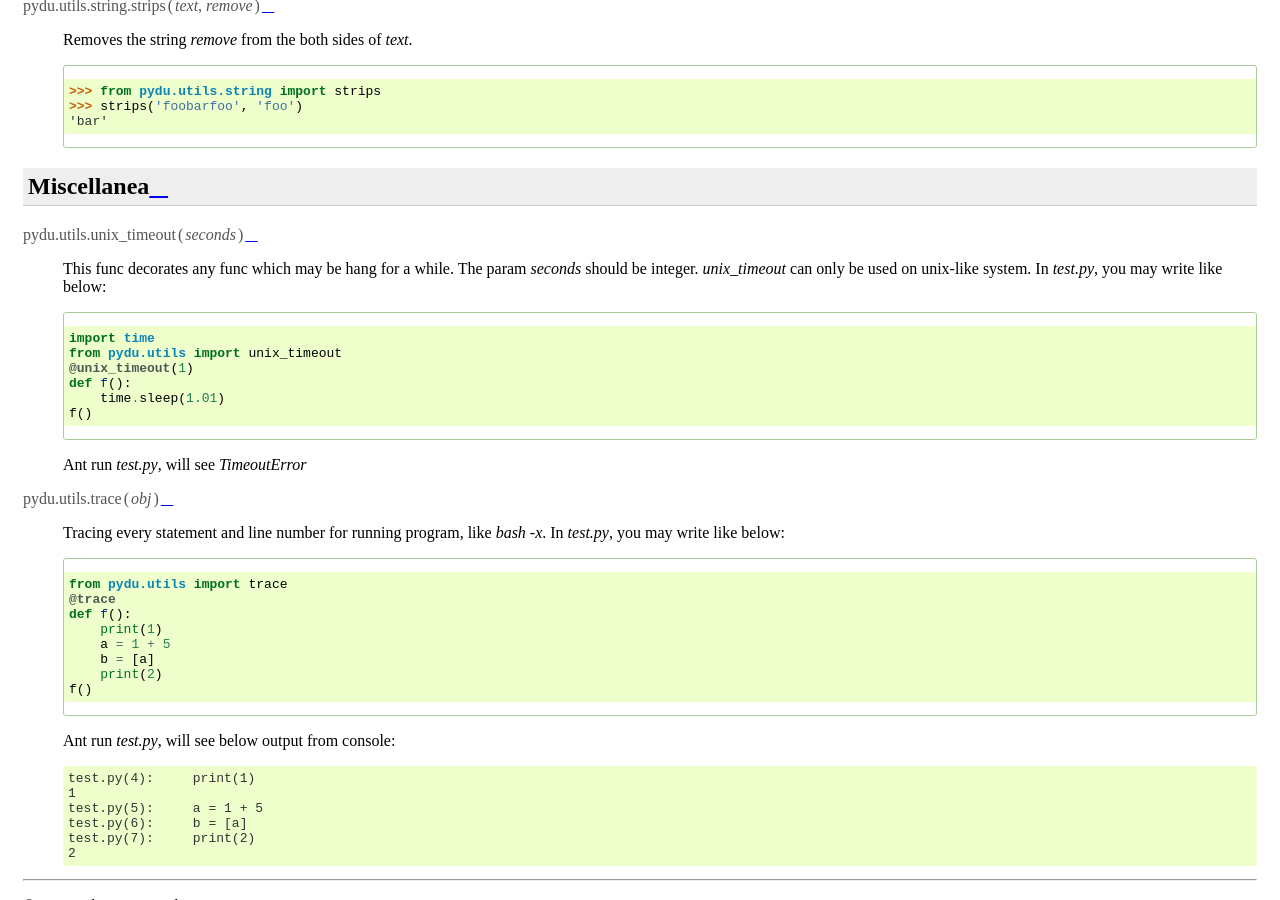
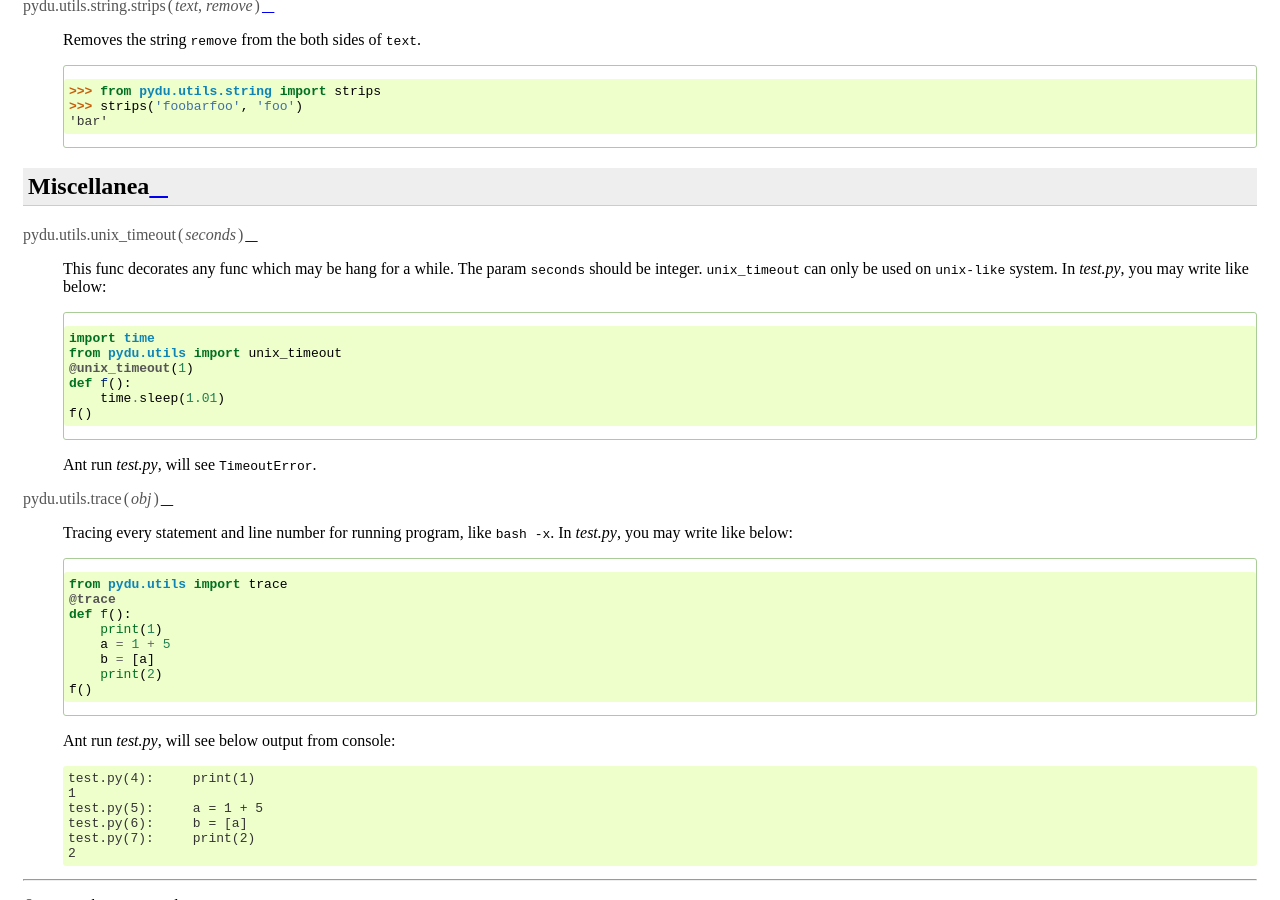
Before and after one commit to flaggo/pydu, a Sphinx documentation site: the page built from docs/index.rst, in a window 1280 px wide and 900 px high, scrolled down 3676 px. Built offline with Sphinx 7.4.7 and the Read the Docs theme 2.0.0, drawn with Linux system fonts in a browser that asks for light colours; comment, search, counter and statistics services are not loaded.

Commit message:
modify `sth` to ``sth``

```diff
--- a/docs/index.rst
+++ b/docs/index.rst
@@ -25,8 +25,8 @@
 
 .. class:: pydu.datastructures.dict.AttrDict(seq=None, **kwargs)
 
-  A AttrDict object is like a dictionary except `obj.foo` can be used
-  in addition to `obj['foo']`.
+  A AttrDict object is like a dictionary except ``obj.foo`` can be used
+  in addition to ``obj['foo']``.
 
     >>> from pydu.datastructures.dict import AttrDict
     >>> o = AttrDict(a=1)
@@ -110,7 +110,7 @@
 
 .. function:: pydu.utils.dict.attrify(obj)
 
-  Attrify obj into `AttriDict` or list or `AttriDict` if the obj is list.
+  Attrify obj into ``AttriDict`` or list or ``AttriDict`` if the obj is list.
 
     >>> from pydu.utils.dict import attrify
     >>> attrd = attrify({
@@ -158,7 +158,7 @@
 
 .. function:: pydu.utils.string.lstrips(text, remove)
 
-  Removes the string `remove` from the left of `text`.
+  Removes the string ``remove`` from the left of ``text``.
 
     >>> from pydu.utils.string import lstrips
     >>> lstrips('foobar', 'foo')
@@ -171,7 +171,7 @@
 
 .. function:: pydu.utils.string.rstrips(text, remove)
 
-  Removes the string `remove` from the right of `text`.
+  Removes the string ``remove`` from the right of ``text``.
 
     >>> from pydu.utils.string import rstrips
     >>> rstrips('foobar', 'bar')
@@ -180,7 +180,7 @@
 
 .. function:: pydu.utils.string.strips(text, remove)
 
-  Removes the string `remove` from the both sides of `text`.
+  Removes the string ``remove`` from the both sides of ``text``.
 
     >>> from pydu.utils.string import strips
     >>> strips('foobarfoo', 'foo')
@@ -192,8 +192,8 @@
 
 .. function:: pydu.utils.unix_timeout(seconds)
 
-  This func decorates any func which may be hang for a while. The param `seconds`
-  should be integer. `unix_timeout` can only be used on unix-like system.
+  This func decorates any func which may be hang for a while. The param ``seconds``
+  should be integer. ``unix_timeout`` can only be used on ``unix-like`` system.
   In `test.py`, you may write like below:
 
   .. code-block:: python
@@ -205,12 +205,12 @@
         time.sleep(1.01)
     f()
 
-  Ant run `test.py`, will see `TimeoutError`
+  Ant run `test.py`, will see ``TimeoutError``.
 
 
 .. function:: pydu.utils.trace(obj)
 
-  Tracing every statement and line number for running program, like `bash -x`.
+  Tracing every statement and line number for running program, like ``bash -x``.
   In `test.py`, you may write like below:
 
   .. code-block:: python
```
